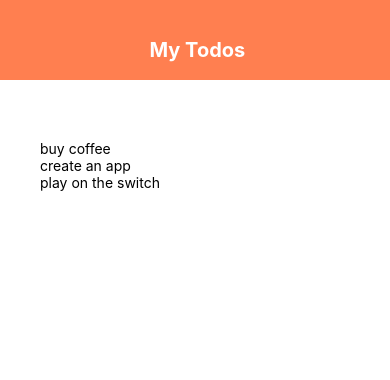
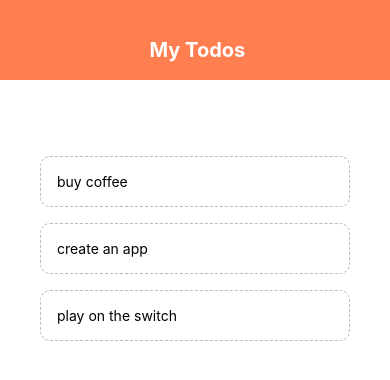
Before and after one commit to yannesan/ToDoApp, a React Native app: screen / in a window 390 px wide. Shown: the top 380 px of the page. Built offline with nearby package versions, Linux system fonts and the light colour scheme.

Commit message:
Learn TouchOpacity and PressHandler

```diff
--- a/App.js
+++ b/App.js
@@ -1,6 +1,7 @@
 import React, { useState } from 'react';
 import Entete from './Components/Header';
 import { StyleSheet, Text, View, FlatList } from 'react-native';
+import TodoItem from './Components/todoItem'
 
 export default function App() {
 
@@ -9,6 +10,12 @@
     {text: 'create an app', key: '2'},
     {text: 'play on the switch', key :'3'}
   ]);
+
+  const pressHandler = (key) => {
+    setTodos((prevTodos) => {
+      return prevTodos.filter(todo => todo.key != key);
+    })
+  }
 
   return (
     <View style={styles.container}>
@@ -19,7 +26,7 @@
             <FlatList
               data={todos}
               renderItem={({ item }) => (
-                <Text>{item.text}</Text>
+                <TodoItem item={item} pressHandler={pressHandler} />
               )}
             />
           </View>
--- /dev/null
+++ b/Components/todoItem.js
@@ -0,0 +1,21 @@
+import React  from 'react';
+import { StyleSheet, Text, View, FlatList, TouchableOpacity } from 'react-native';
+
+export default function TodoItem({ item, pressHandler }){
+    return (
+        <TouchableOpacity onPress={() => pressHandler(item.key)}>
+            <Text style={styles.item}>{item.text}</Text>
+        </TouchableOpacity>
+    )
+}
+
+const styles = StyleSheet.create({
+    item: {
+        padding: 16,
+        marginTop: 16,
+        borderColor: '#bbb',
+        borderWidth: 1,
+        borderStyle: 'dashed',
+        borderRadius: 10
+    }
+})
```
